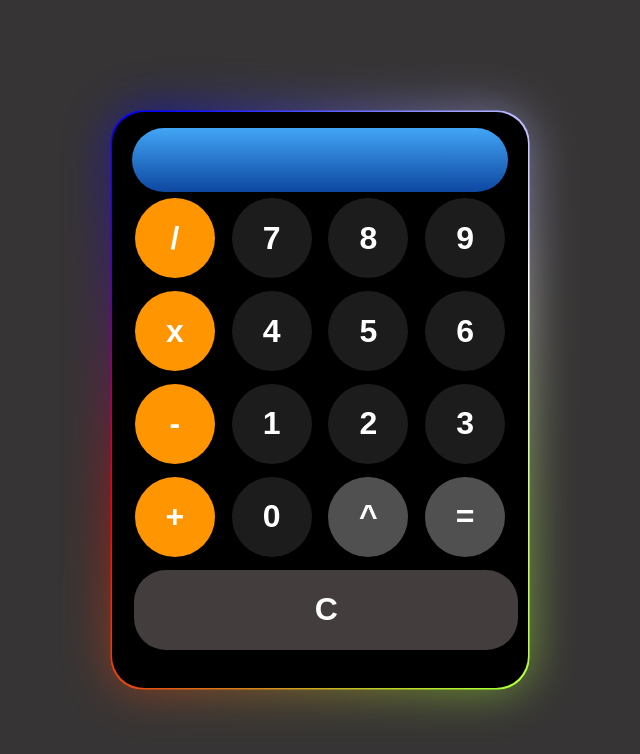
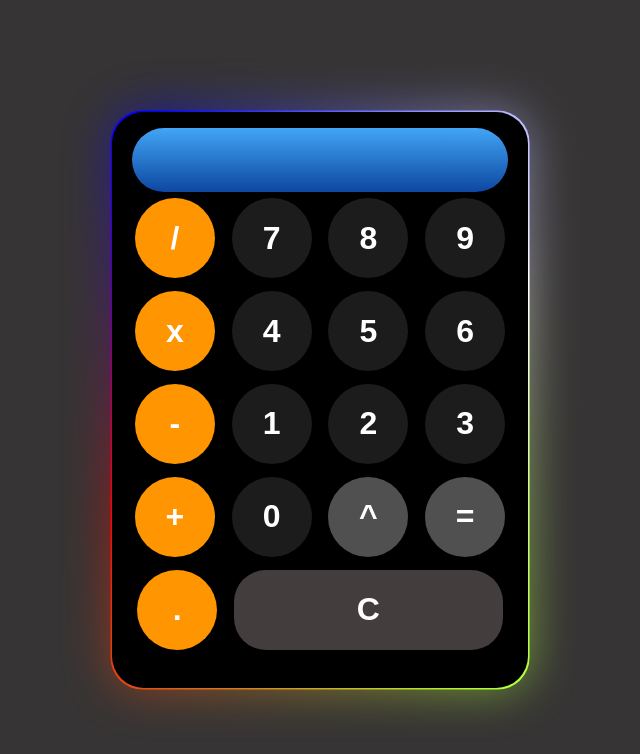
Before and after one commit to sdahal-dev/Calculator, a plain HTML site: page index.html in a window 1280 px wide. Shown: the whole page, without its empty margins (320-960 px from the left). Drawn offline with Linux system fonts and the light colour scheme.

Commit message:
Added '.' button and styled it

```diff
--- a/index.html
+++ b/index.html
@@ -27,6 +27,7 @@
         <button onclick="showDisplay('0')">0</button>
         <button onclick="showDisplay('**')" class="grey">^</button>
         <button onclick="calculate('=')" class="grey">=</button>
+        <button onclick="showDisplay('.')" class="yellow">.</button>
         <button onclick="clearDisplay('C')" id="clearBTN">C</button>
       </div>
     </div>
--- a/style.css
+++ b/style.css
@@ -108,7 +108,7 @@ body {
 }
 
 #clearBTN {
-  width: 100%;
+  width: 70%;
   border-radius: 2rem;
   background-color: rgb(67, 61, 61);
 }
```
